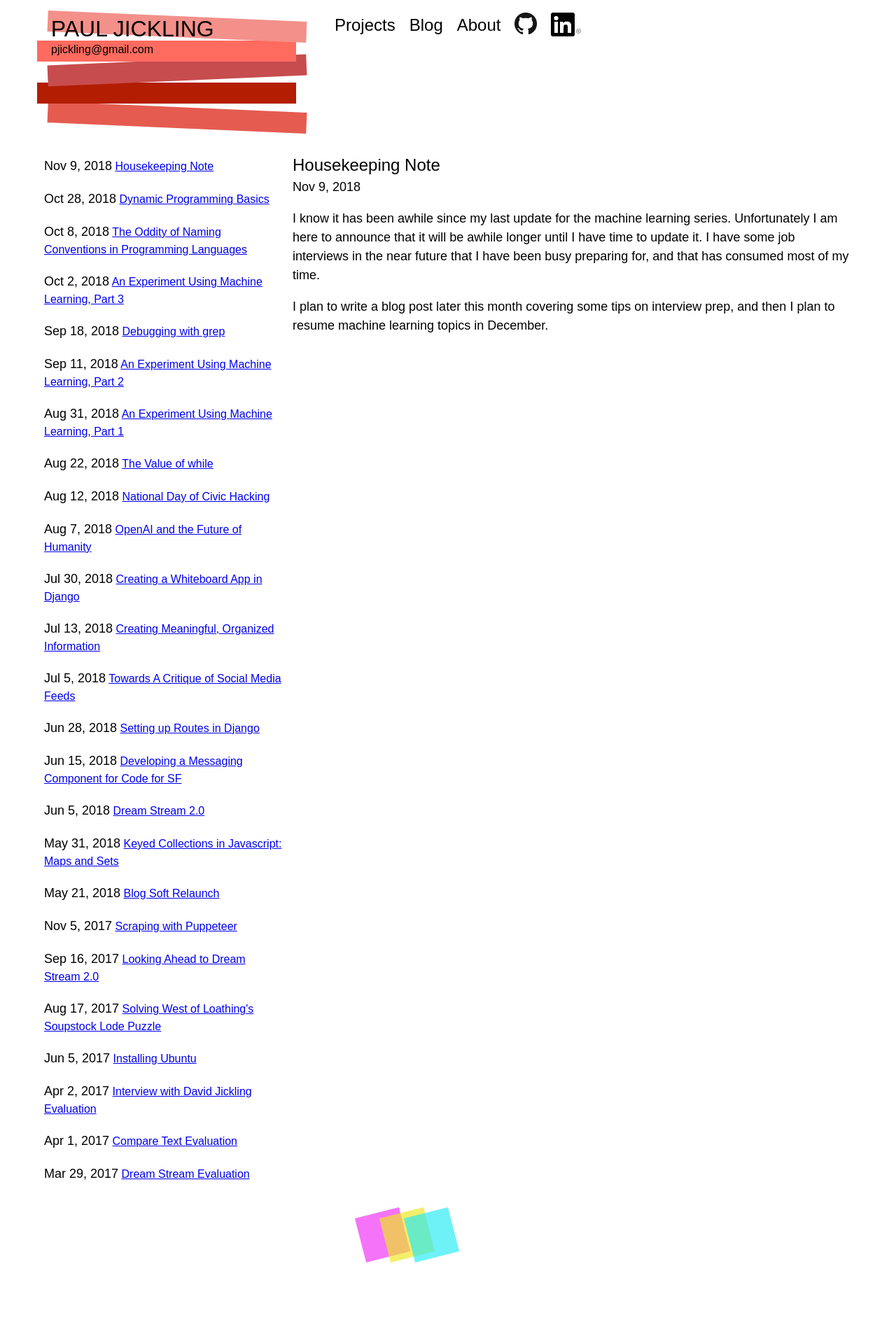
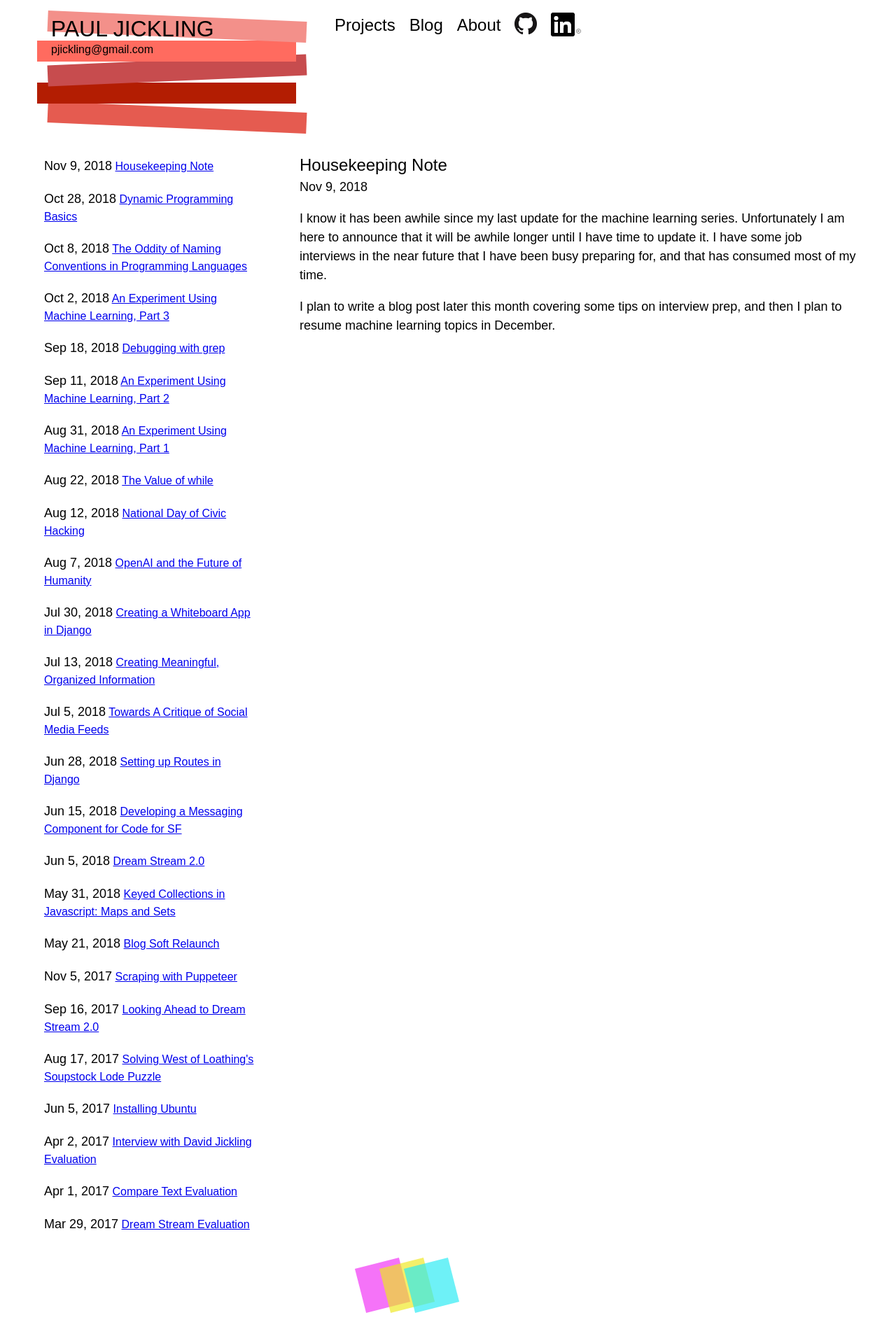
Before and after one commit to pauljickling/pauljickling.github.io, a Jekyll site: the page built from _posts/2018-11-09-housekeeping.markdown, in a window 1280 px wide. Shown: the whole page at 70% size. Built offline with Jekyll 4.4.1, drawn with Linux system fonts in a browser that asks for light colours; some web fonts are replaced; before the commit the page ends 1837 px from its top, so only the background shows below that.

Commit message:
Fixed a bug that was causing unintended layout behavior

```diff
--- a/assets/main.css
+++ b/assets/main.css
@@ -68,7 +68,7 @@ ul.post-list {
   grid-gap: 20px;
   padding-top: 10px;
   padding-bottom: 10px;
-  grid-template-columns: repeat(auto-fill, minmax(100px, 400px));
+  grid-template-columns: repeat(auto-fill, minmax(100px, 300px));
   max-width: 1440px;
 }
 
@@ -189,6 +189,10 @@ article.post {
 
 div.post-content {
   max-width: 100ch;
+}
+
+div.post-content {
+  max-width: 80ch;
 }
 
 /* About */
@@ -468,6 +472,7 @@ span#email {
     margin-left: 10px;
   }
   div.page-content {
+    width: 100%;
     margin-left: 5px;
   }
   #about-grid {
@@ -509,6 +514,5 @@ span#email {
   }
   article.post {
     margin-left: -5px;
-    max-width: 80ch;
   }
 }
```
